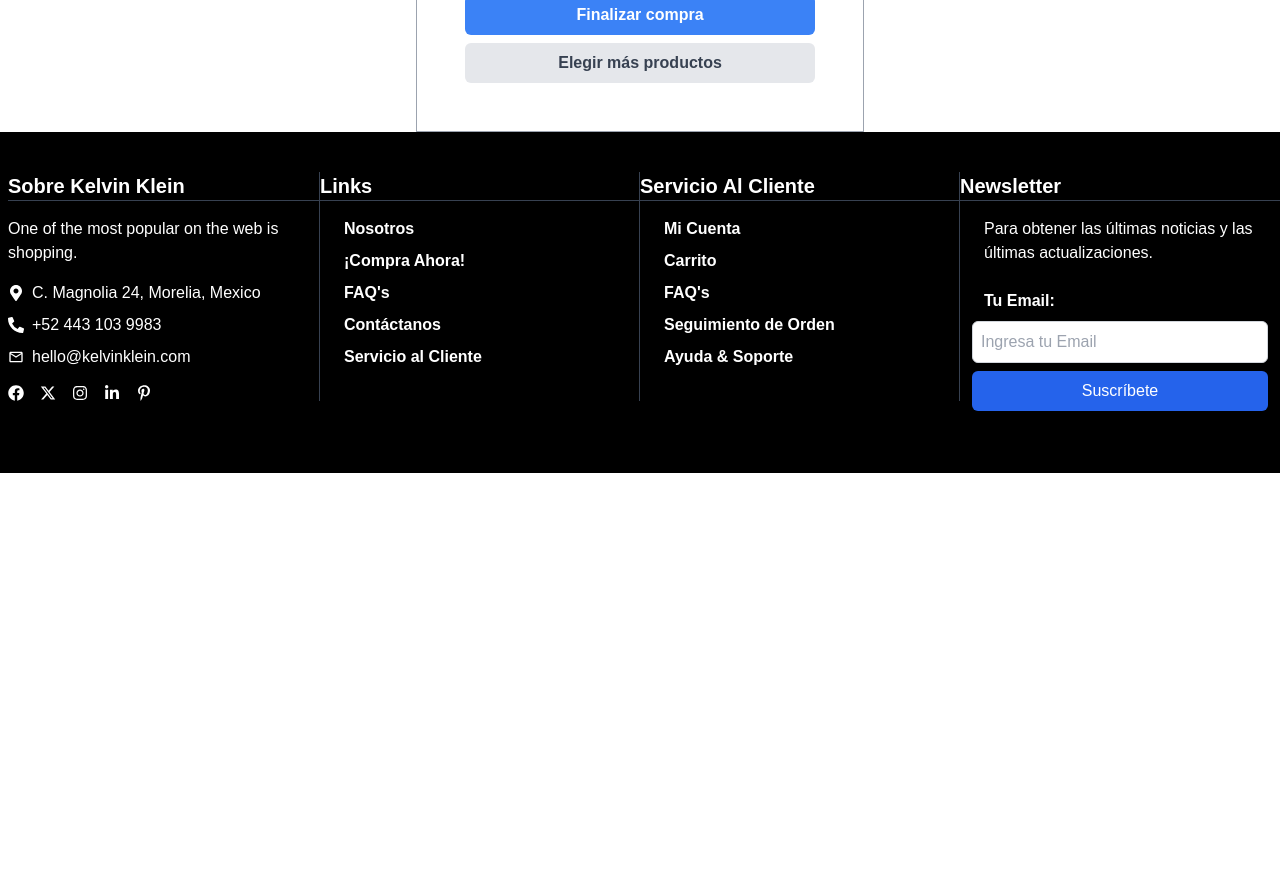
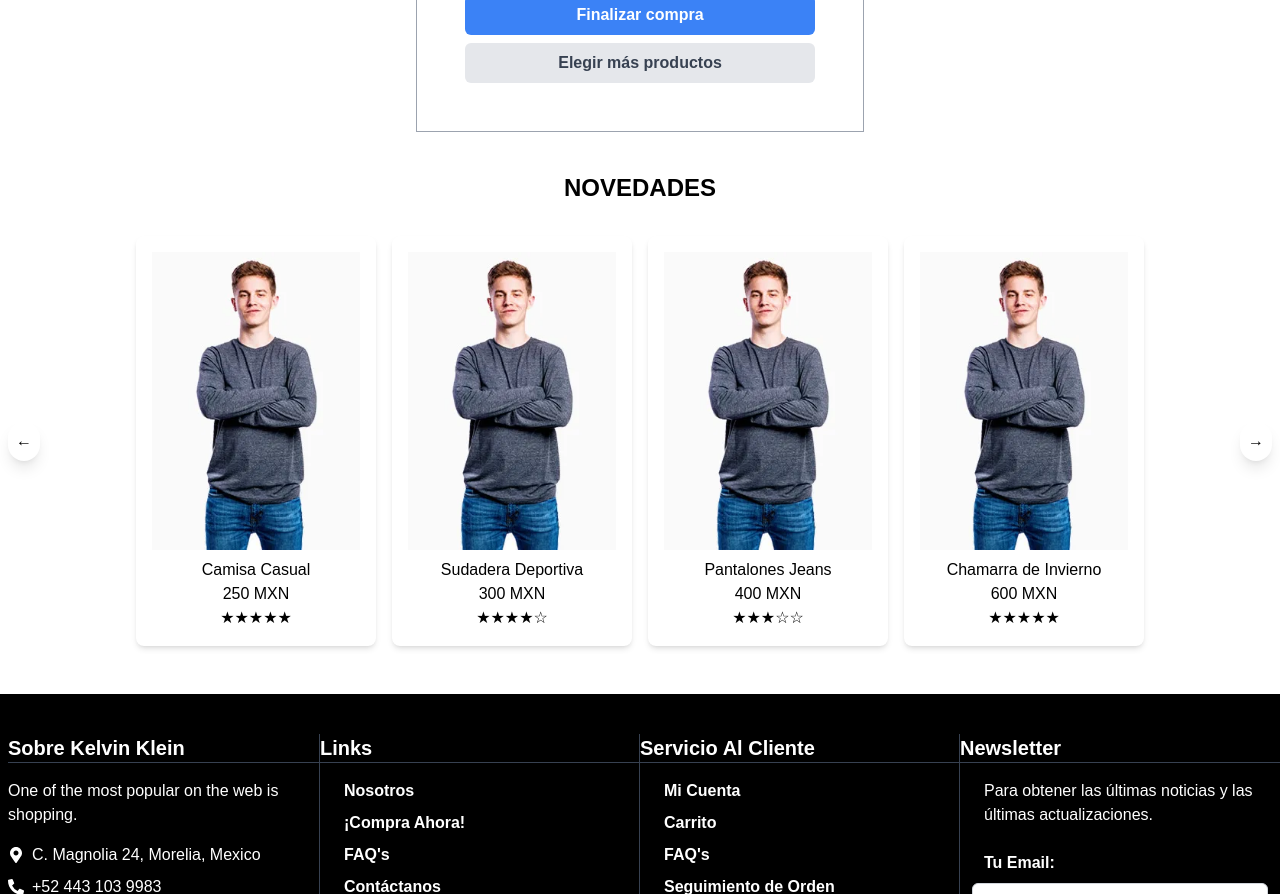
Before and after one commit to Pxnque/kevinklein, a Next.js app: page /ShoppingCart in a window 1280 px wide. Shown: the part 760-1654 px from the top of the page. Before the commit the page ends 1233 px from the top, so only its background shows below. Built offline with nearby package versions, Linux system fonts and the light colour scheme.

Commit message:
added Slider to missing pages Must add props to Slider component for the title, changes in each page

```diff
--- a/src/app/Homepage/page.tsx
+++ b/src/app/Homepage/page.tsx
@@ -7,6 +7,7 @@ import Image from 'next/image';
 import gridIcon from '../Img/Grid.png';
 import listIcon from '../Img/list.png';
 import Sidebar from '../components/Sidebar/Sidebar';
+import Card from '../components/Card/ProductCard';
 
 const HomePage: React.FC = () => {
   return (
@@ -68,7 +69,9 @@ const HomePage: React.FC = () => {
             </div>
 
             <ProductList />
-          </section>
+            <br />
+            <Card />
+            </section>
         </div>
       </main>
       <Footer />
--- a/src/app/ShoppingCart/page.tsx
+++ b/src/app/ShoppingCart/page.tsx
@@ -4,6 +4,7 @@ import Navbar from '../components/Navbar/Navbar'
 import Footer from '../components/Footer/Footer'
 import ShoppingCart from '../components/ShoppingCart/ShoppingCart'
 import CheckoutSummary from '../components/CheckoutSummary/CheckoutSummary'
+import Slider from '../components/Slider/Slider'
 
 
 const page = () => {
@@ -21,6 +22,7 @@ const page = () => {
                     <div className="container mx-auto p-12 border border-gray-400 max-w-md justify-center content-center text-xl"><p> Añadir cupón de descuento </p></div>
                     <CheckoutSummary />
                 </main>
+                <Slider />
 
                 <Footer />
             </div>
--- a/src/app/productos/[id]/page.tsx
+++ b/src/app/productos/[id]/page.tsx
@@ -6,6 +6,7 @@ import hombre1 from '../hombre1.png';
 import hombre2 from '../hombre2.png';
 import hombre3 from '../hombre3.png';
 import hombre4 from '../hombre4.png';
+import Slider from '@/app/components/Slider/Slider';
 
 interface FAQItem {
     question: string;
@@ -205,6 +206,7 @@ const page = () => {
                 </div>
             </div>
         </div>
+        <Slider />
     </>
   )
 }
```
